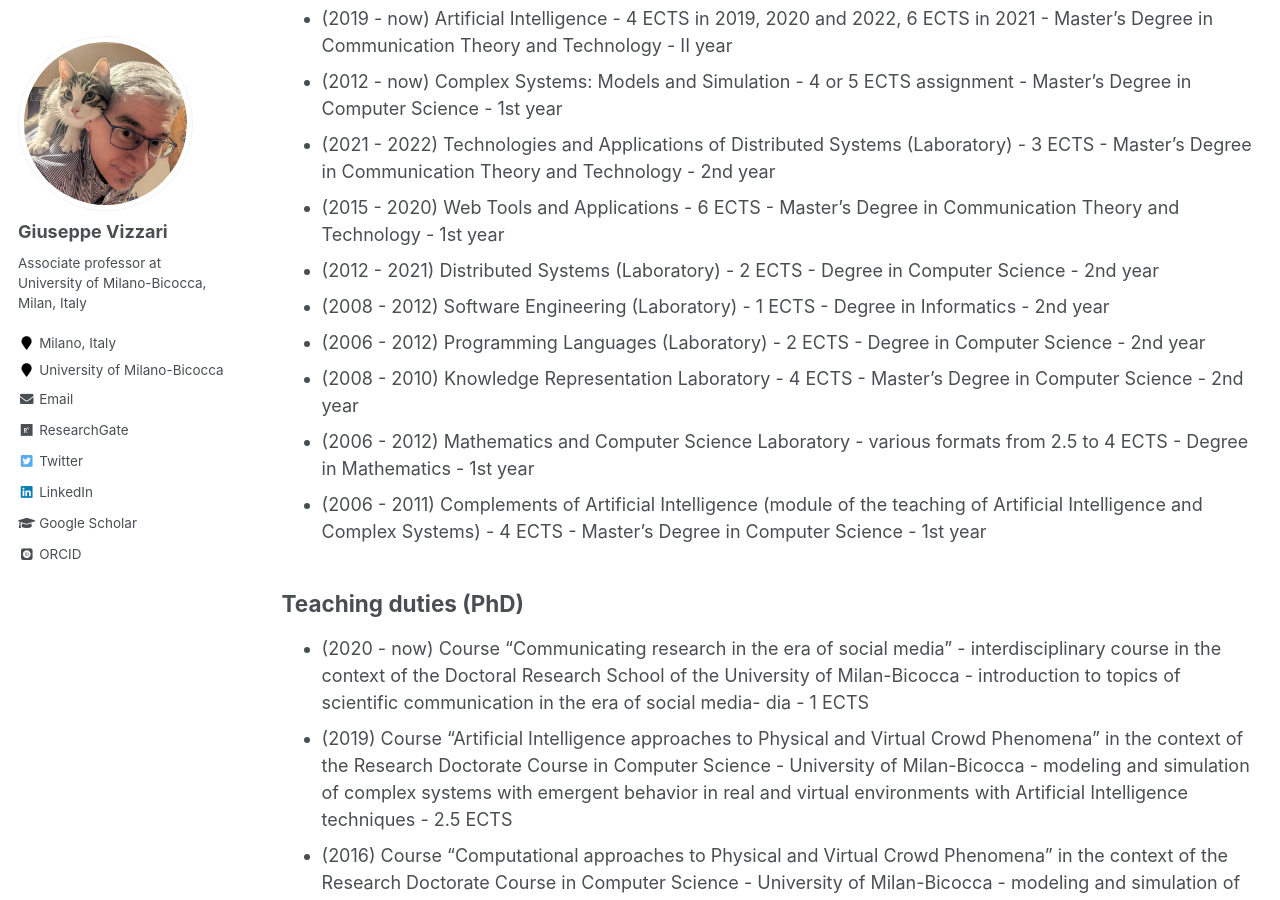
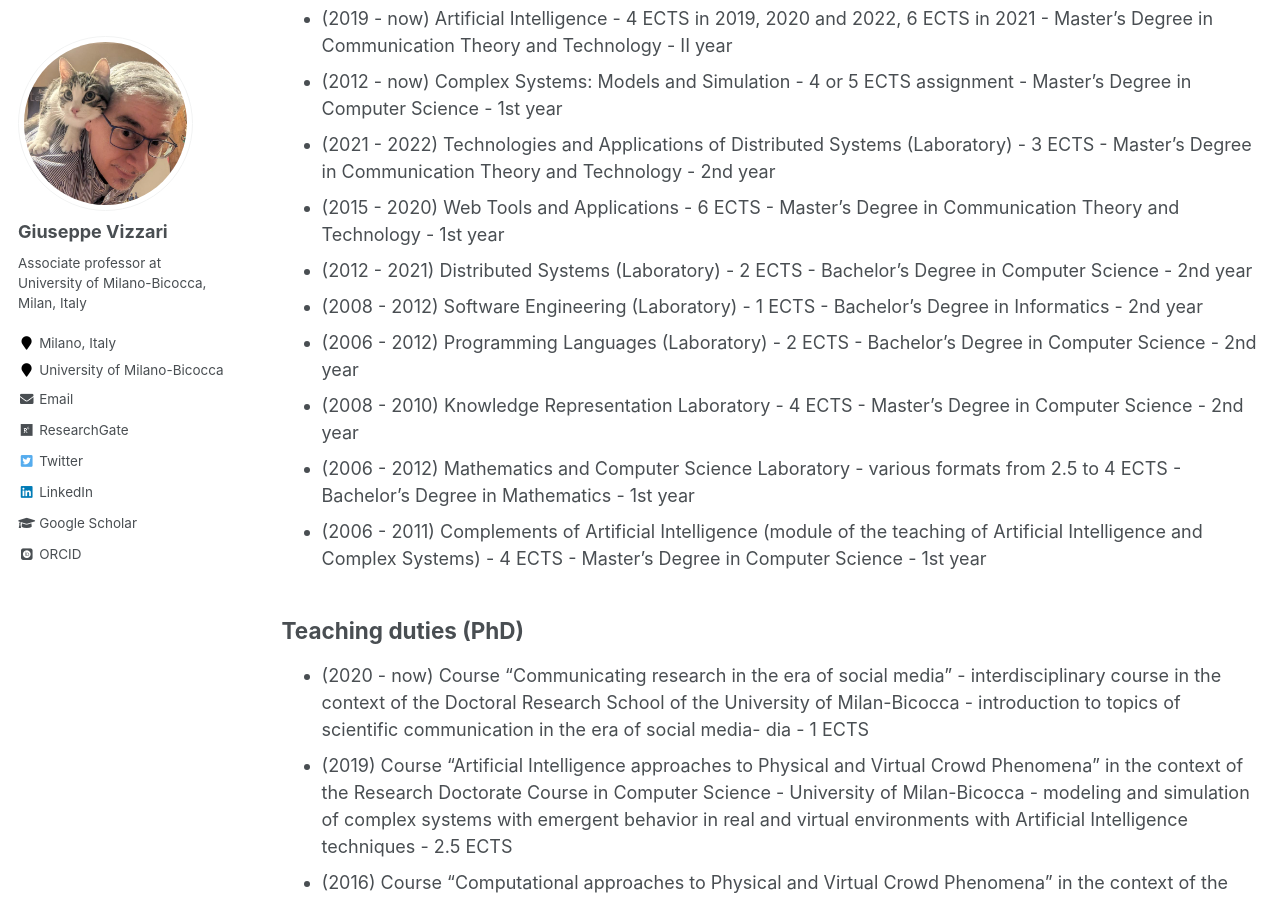
Before and after one commit to GiuseppeVizzari/GiuseppeVizzari.github.io, a Jekyll site: the page built from _pages/teaching.md, in a window 1280 px wide and 900 px high, scrolled down 330 px. Built offline with Jekyll 4.4.1, drawn with Linux system fonts in a browser that asks for light colours; some web fonts are replaced.

Commit message:
Bachelor's ...

```diff
--- a/_pages/teaching.md
+++ b/_pages/teaching.md
@@ -12,11 +12,11 @@ author_profile: true
 - (2012 - now) Complex Systems: Models and Simulation - 4 or 5 ECTS assignment - Master's Degree in Computer Science - 1st year
 - (2021 - 2022) Technologies and Applications of Distributed Systems (Laboratory) - 3 ECTS - Master's Degree in Communication Theory and Technology - 2nd year
 - (2015 - 2020) Web Tools and Applications - 6 ECTS - Master's Degree in Communication Theory and Technology - 1st year
-- (2012 - 2021) Distributed Systems (Laboratory) - 2 ECTS - Degree in Computer Science - 2nd year
-- (2008 - 2012) Software Engineering (Laboratory) - 1 ECTS - Degree in Informatics - 2nd year
-- (2006 - 2012) Programming Languages (Laboratory) - 2 ECTS - Degree in Computer Science - 2nd year
+- (2012 - 2021) Distributed Systems (Laboratory) - 2 ECTS - Bachelor's Degree in Computer Science - 2nd year
+- (2008 - 2012) Software Engineering (Laboratory) - 1 ECTS - Bachelor's Degree in Informatics - 2nd year
+- (2006 - 2012) Programming Languages (Laboratory) - 2 ECTS - Bachelor's Degree in Computer Science - 2nd year
 - (2008 - 2010) Knowledge Representation Laboratory - 4 ECTS - Master's Degree in Computer Science - 2nd year
-- (2006 - 2012) Mathematics and Computer Science Laboratory - various formats from 2.5 to 4 ECTS - Degree in Mathematics - 1st year
+- (2006 - 2012) Mathematics and Computer Science Laboratory - various formats from 2.5 to 4 ECTS - Bachelor's Degree in Mathematics - 1st year
 - (2006 - 2011) Complements of Artificial Intelligence (module of the teaching of Artificial Intelligence and Complex Systems) - 4 ECTS - Master's Degree in Computer Science - 1st year
 
 ## Teaching duties (PhD)
```
